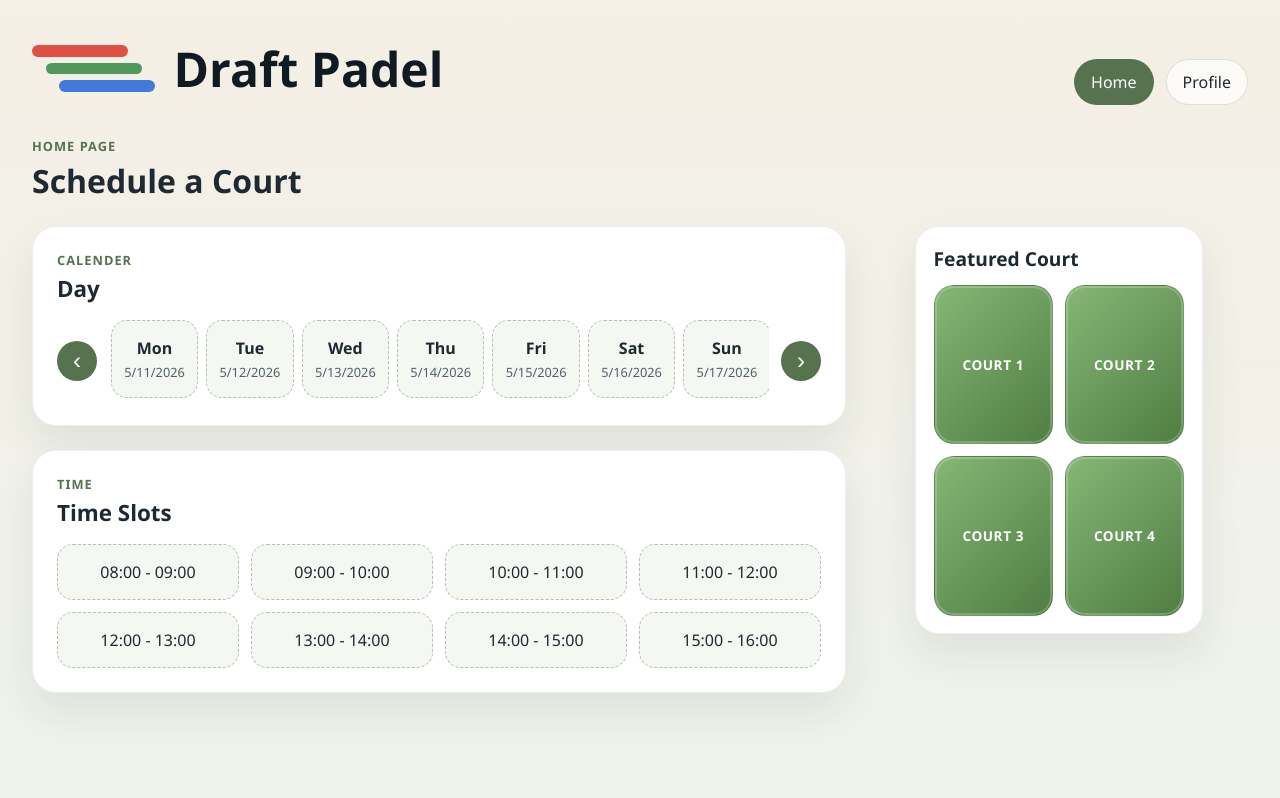
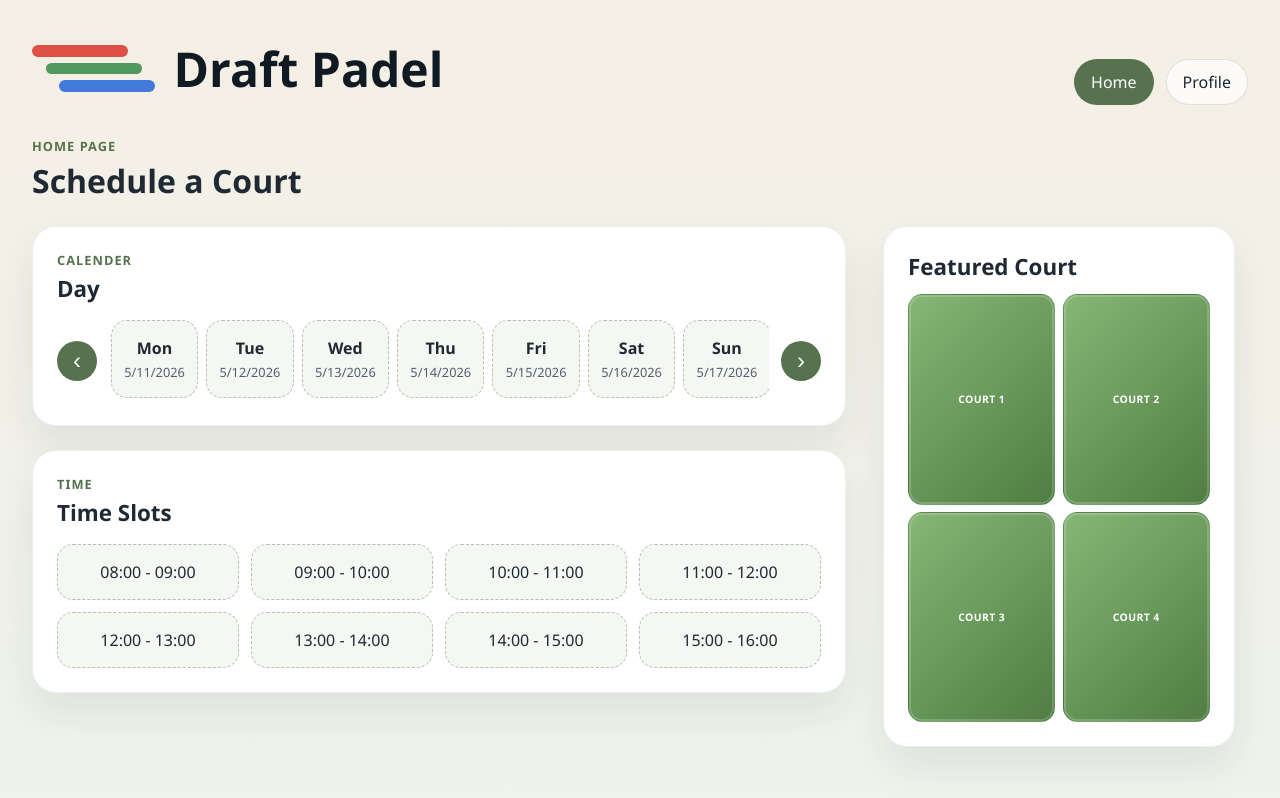
Before and after one commit to JeanBlig/DraftPadel, an Angular app: page /home in a window 1280 px wide. Built offline with nearby package versions, Linux system fonts and the light colour scheme.

Commit message:
Check Point Court

```diff
--- a/src/app/components/court/court.component.css
+++ b/src/app/components/court/court.component.css
@@ -1,7 +1,14 @@
+:host {
+  display: block;
+  width: 100%;
+  max-width: 22rem;
+  margin-inline: auto;
+  justify-self: center;
+}
+
 .card {
-  width: min(100%, 18rem);
-  justify-self: center;
-  padding: 1.1rem;
+  width: 100%;
+  padding: 1.5rem;
   border-radius: 1.5rem;
   background: #fff;
   border: 1px solid rgba(31, 41, 51, 0.08);
@@ -9,41 +16,35 @@
 }
 
 .card-header {
-  margin-bottom: 0.85rem;
+  margin-bottom: 0.75rem;
 }
 
 h2 {
   margin: 0;
-  font-size: 1.2rem;
+  font-size: 1.4rem;
 }
 
 .court-grid {
   display: grid;
   grid-template-columns: repeat(2, minmax(0, 1fr));
-  gap: 0.75rem;
+  gap: 0.45rem;
 }
 
 .court-tile {
-  aspect-ratio: 3 / 4;
+  aspect-ratio: 7 / 10;
   display: flex;
   align-items: center;
   justify-content: center;
-  border-radius: 1.25rem;
+  border-radius: 0.9rem;
   background: linear-gradient(135deg, #86b776 0%, #4f7d43 100%);
   border: 1px solid rgba(31, 41, 51, 0.12);
-  box-shadow: inset 0 0 0 2px rgba(255, 255, 255, 0.2);
+  box-shadow: inset 0 0 0 2px rgba(255, 255, 255, 0.18);
 }
 
 .court-tile span {
   color: #fff;
-  font-size: 0.85rem;
+  font-size: 0.65rem;
   font-weight: 700;
   letter-spacing: 0.04em;
   text-transform: uppercase;
 }
-
-@media (max-width: 899px) {
-  .card {
-    width: 100%;
-  }
-}
```
